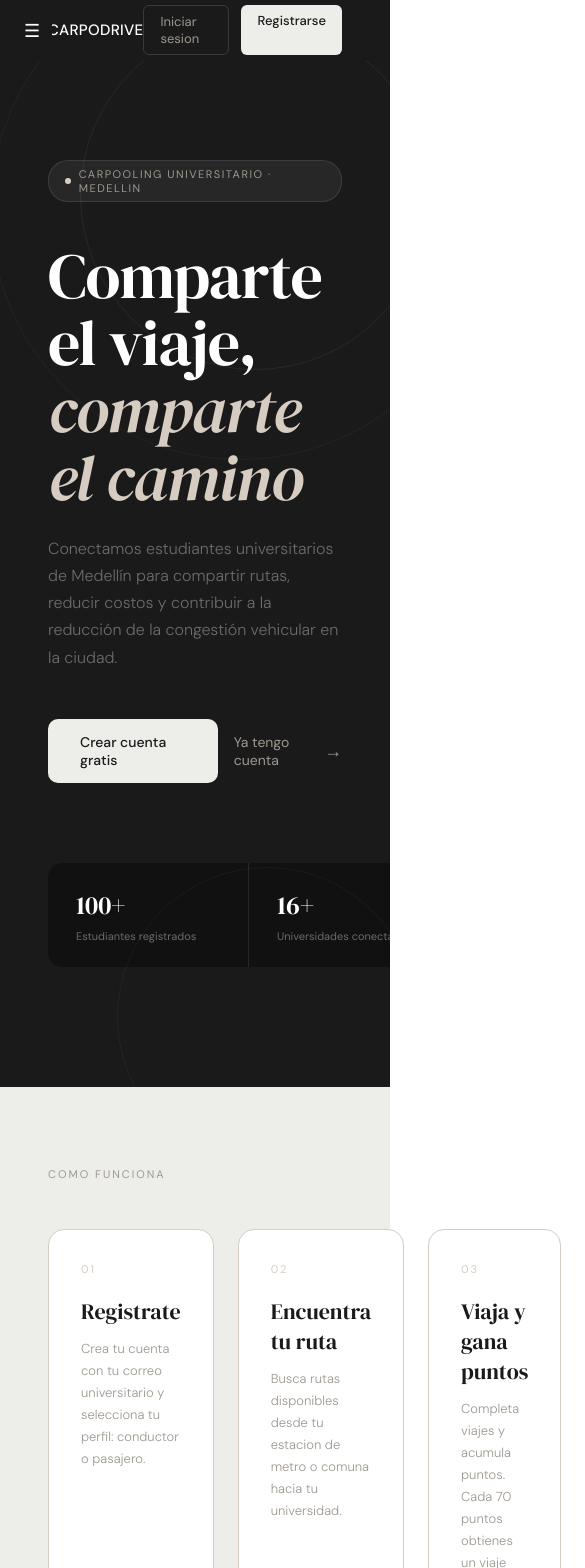
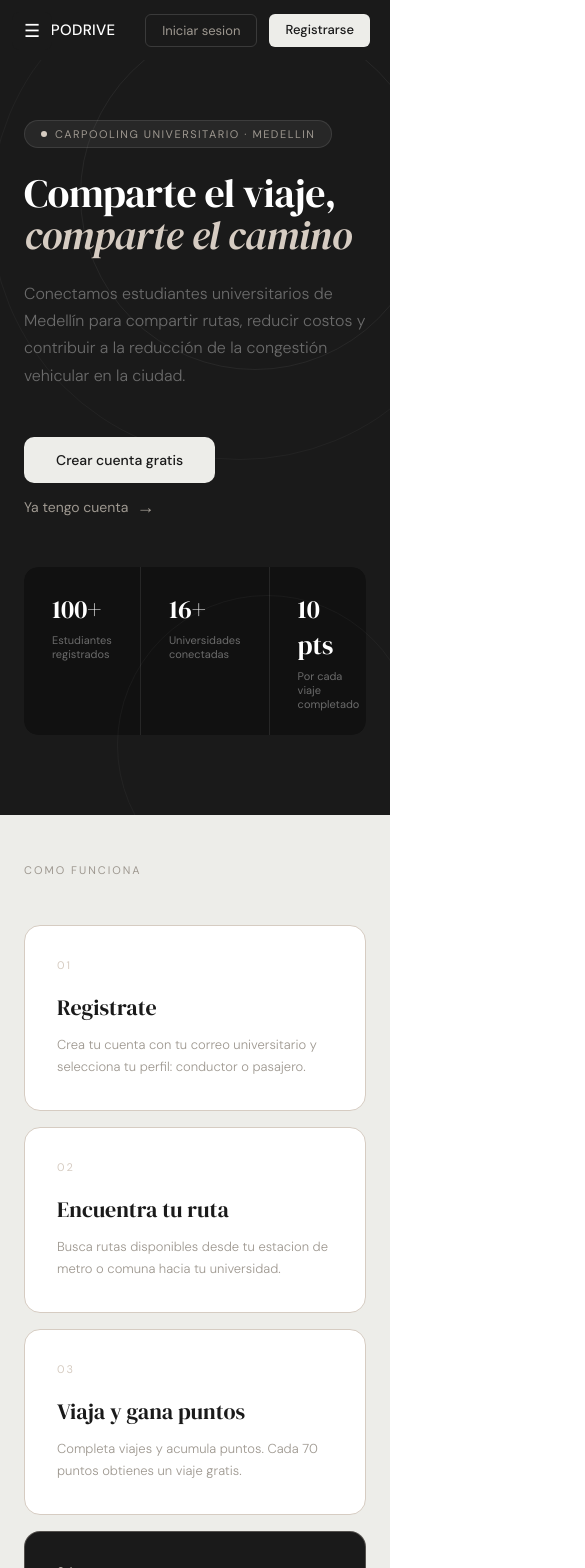
Before and after one commit to carolinapoli1036/Proyecto, a Next.js app: page / in a window 390 px wide. Shown: the top 1568 px of the page, 585 px wide, since content can reach past the window. Built offline with nearby package versions, Linux system fonts and the light colour scheme.

Commit message:
fix: responsive página de inicio para móvil

```diff
--- a/app/page.tsx
+++ b/app/page.tsx
@@ -5,7 +5,22 @@ export default function Home() {
   return (
     <div style={{ background: '#EDEDE9', minHeight: '100vh', flex: 1, fontFamily: sans, display: 'flex', flexDirection: 'column' }}>
 
-      <div style={{ background: '#1a1a1a', padding: '0 48px', height: '60px', display: 'flex', alignItems: 'center', justifyContent: 'space-between' }}>
+      <style>{`
+        @media (max-width: 768px) {
+          .home-navbar { padding: 0 20px !important; }
+          .home-hero { padding: 60px 24px 80px !important; }
+          .home-hero h1 { font-size: 40px !important; letter-spacing: -0.5px !important; }
+          .home-badge { margin-bottom: 24px !important; }
+          .home-buttons { flex-direction: column !important; align-items: flex-start !important; gap: 12px !important; }
+          .home-stats { grid-template-columns: repeat(3, 1fr) !important; width: 100% !important; margin-top: 48px !important; }
+          .home-como { padding: 48px 24px !important; }
+          .home-cards { grid-template-columns: 1fr !important; gap: 16px !important; }
+          .home-cta { padding: 60px 24px !important; }
+          .home-cta h2 { font-size: 32px !important; }
+        }
+      `}</style>
+
+      <div className="home-navbar" style={{ background: '#1a1a1a', padding: '0 48px', height: '60px', display: 'flex', alignItems: 'center', justifyContent: 'space-between' }}>
         <span style={{ fontSize: '15px', fontWeight: 500, color: '#fff', fontFamily: sans, letterSpacing: '0.3px' }}>CARPODRIVE</span>
         <div style={{ display: 'flex', gap: '12px' }}>
           <a href="/login" style={{ fontSize: '13px', color: '#9E9890', textDecoration: 'none', padding: '7px 16px', border: '0.5px solid #3a3a3a', borderRadius: '6px' }}>
@@ -17,13 +32,13 @@ export default function Home() {
         </div>
       </div>
 
-      <div style={{ background: '#1a1a1a', padding: '100px 48px 120px', position: 'relative', overflow: 'hidden', flex: 1 }}>
+      <div className="home-hero" style={{ background: '#1a1a1a', padding: '100px 48px 120px', position: 'relative', overflow: 'hidden', flex: 1 }}>
         <div style={{ position: 'absolute', top: '-100px', right: '-100px', width: '500px', height: '500px', borderRadius: '50%', border: '0.5px solid rgba(255,255,255,0.04)' }} />
         <div style={{ position: 'absolute', top: '-40px', right: '-40px', width: '350px', height: '350px', borderRadius: '50%', border: '0.5px solid rgba(255,255,255,0.06)' }} />
         <div style={{ position: 'absolute', bottom: '-80px', left: '30%', width: '300px', height: '300px', borderRadius: '50%', border: '0.5px solid rgba(255,255,255,0.04)' }} />
 
         <div style={{ maxWidth: '680px', position: 'relative', zIndex: 1 }}>
-          <div style={{ display: 'inline-flex', alignItems: 'center', gap: '8px', background: 'rgba(255,255,255,0.06)', border: '0.5px solid rgba(255,255,255,0.1)', borderRadius: '20px', padding: '6px 16px', marginBottom: '40px' }}>
+          <div className="home-badge" style={{ display: 'inline-flex', alignItems: 'center', gap: '8px', background: 'rgba(255,255,255,0.06)', border: '0.5px solid rgba(255,255,255,0.1)', borderRadius: '20px', padding: '6px 16px', marginBottom: '40px' }}>
             <span style={{ width: '6px', height: '6px', borderRadius: '50%', background: '#D6CCC2', display: 'inline-block' }} />
             <span style={{ fontSize: '11px', color: '#9E9890', letterSpacing: '1.5px', textTransform: 'uppercase' as const, fontFamily: sans }}>Carpooling universitario · Medellin</span>
           </div>
@@ -37,7 +52,7 @@ export default function Home() {
             Conectamos estudiantes universitarios de Medellín para compartir rutas, reducir costos y contribuir a la reducción de la congestión vehicular en la ciudad.
           </p>
 
-          <div style={{ display: 'flex', gap: '16px', alignItems: 'center' }}>
+          <div className="home-buttons" style={{ display: 'flex', gap: '16px', alignItems: 'center' }}>
             <a href="/register" style={{ background: '#EDEDE9', color: '#1a1a1a', textDecoration: 'none', borderRadius: '10px', padding: '14px 32px', fontSize: '14px', fontWeight: 500, fontFamily: sans }}>
               Crear cuenta gratis
             </a>
@@ -47,7 +62,7 @@ export default function Home() {
           </div>
         </div>
 
-        <div style={{ display: 'grid', gridTemplateColumns: 'repeat(3, 200px)', gap: '1px', background: 'rgba(255,255,255,0.06)', borderRadius: '14px', overflow: 'hidden', marginTop: '80px', width: 'fit-content' }}>
+        <div className="home-stats" style={{ display: 'grid', gridTemplateColumns: 'repeat(3, 200px)', gap: '1px', background: 'rgba(255,255,255,0.06)', borderRadius: '14px', overflow: 'hidden', marginTop: '80px', width: 'fit-content' }}>
           {[
             { value: '100+', label: 'Estudiantes registrados' },
             { value: '16+', label: 'Universidades conectadas' },
@@ -61,9 +76,9 @@ export default function Home() {
         </div>
       </div>
 
-      <div style={{ background: '#EDEDE9', padding: '80px 48px' }}>
+      <div className="home-como" style={{ background: '#EDEDE9', padding: '80px 48px' }}>
         <p style={{ fontSize: '11px', color: '#9E9890', letterSpacing: '2px', textTransform: 'uppercase' as const, marginBottom: '48px', fontFamily: sans }}>Como funciona</p>
-        <div style={{ display: 'grid', gridTemplateColumns: 'repeat(4, 1fr)', gap: '24px' }}>
+        <div className="home-cards" style={{ display: 'grid', gridTemplateColumns: 'repeat(4, 1fr)', gap: '24px' }}>
           {[
             { num: '01', title: 'Registrate', desc: 'Crea tu cuenta con tu correo universitario y selecciona tu perfil: conductor o pasajero.', highlight: false },
             { num: '02', title: 'Encuentra tu ruta', desc: 'Busca rutas disponibles desde tu estacion de metro o comuna hacia tu universidad.', highlight: false },
@@ -84,7 +99,7 @@ export default function Home() {
         </div>
       </div>
 
-      <div style={{ background: '#1a1a1a', padding: '80px 48px', textAlign: 'center' as const }}>
+      <div className="home-cta" style={{ background: '#1a1a1a', padding: '80px 48px', textAlign: 'center' as const }}>
         <h2 style={{ fontSize: '42px', fontWeight: 400, color: '#fff', marginBottom: '16px', fontFamily: serif }}>
           Listo para <em style={{ fontStyle: 'italic', color: '#D6CCC2' }}>empezar?</em>
         </h2>
```
